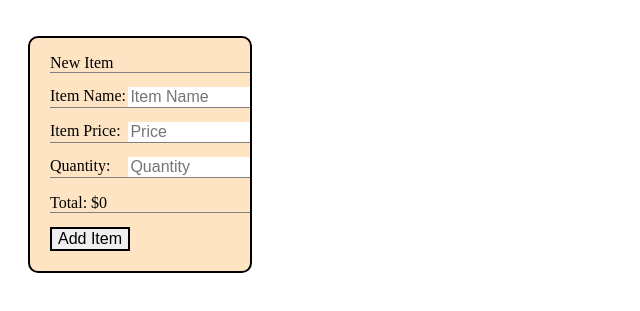
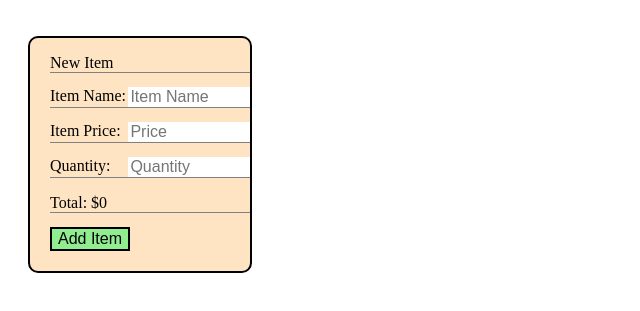
Before and after one commit to sybrid1982/node-shopping-cart-lab, a website: page public/index.html in a window 1280 px wide. In both pictures the pointer is over the button "Add Item". Shown: the part 105-416 px from the top of the page, without its empty margins (0-640 px from the left). Drawn offline with nearby package versions, Linux system fonts and the light colour scheme; some packages are replaced by stand-ins of ours; no server answers.

Commit message:
Added hover to buttons

```diff
--- a/public/style.css
+++ b/public/style.css
@@ -55,6 +55,10 @@
     border: 2px solid black;
 }
 
+.cart > * > button:hover {
+    background-color: lightgreen;
+}
+
 .cart > section > .button__delete  {
     background-color: red;
 }
```
